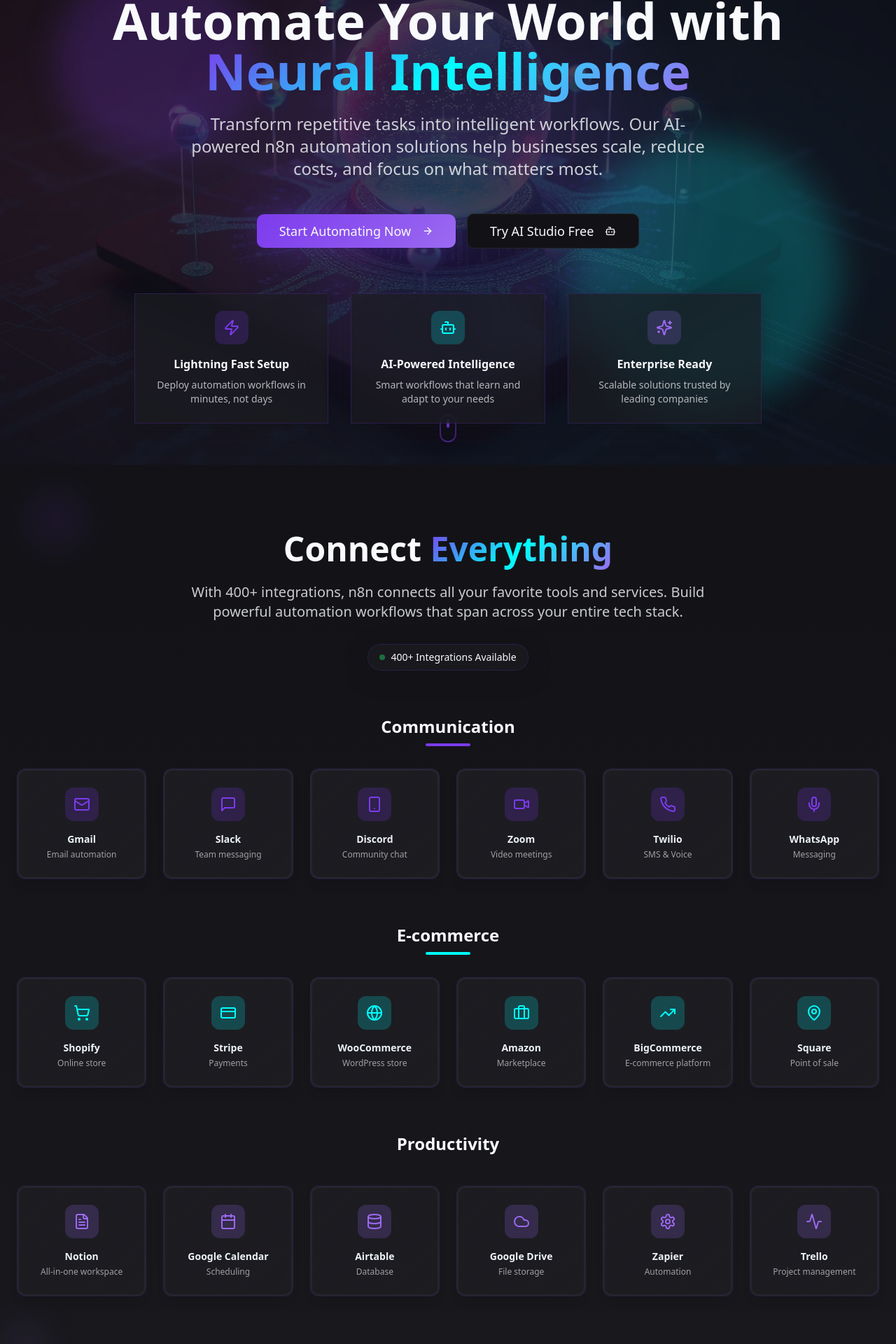
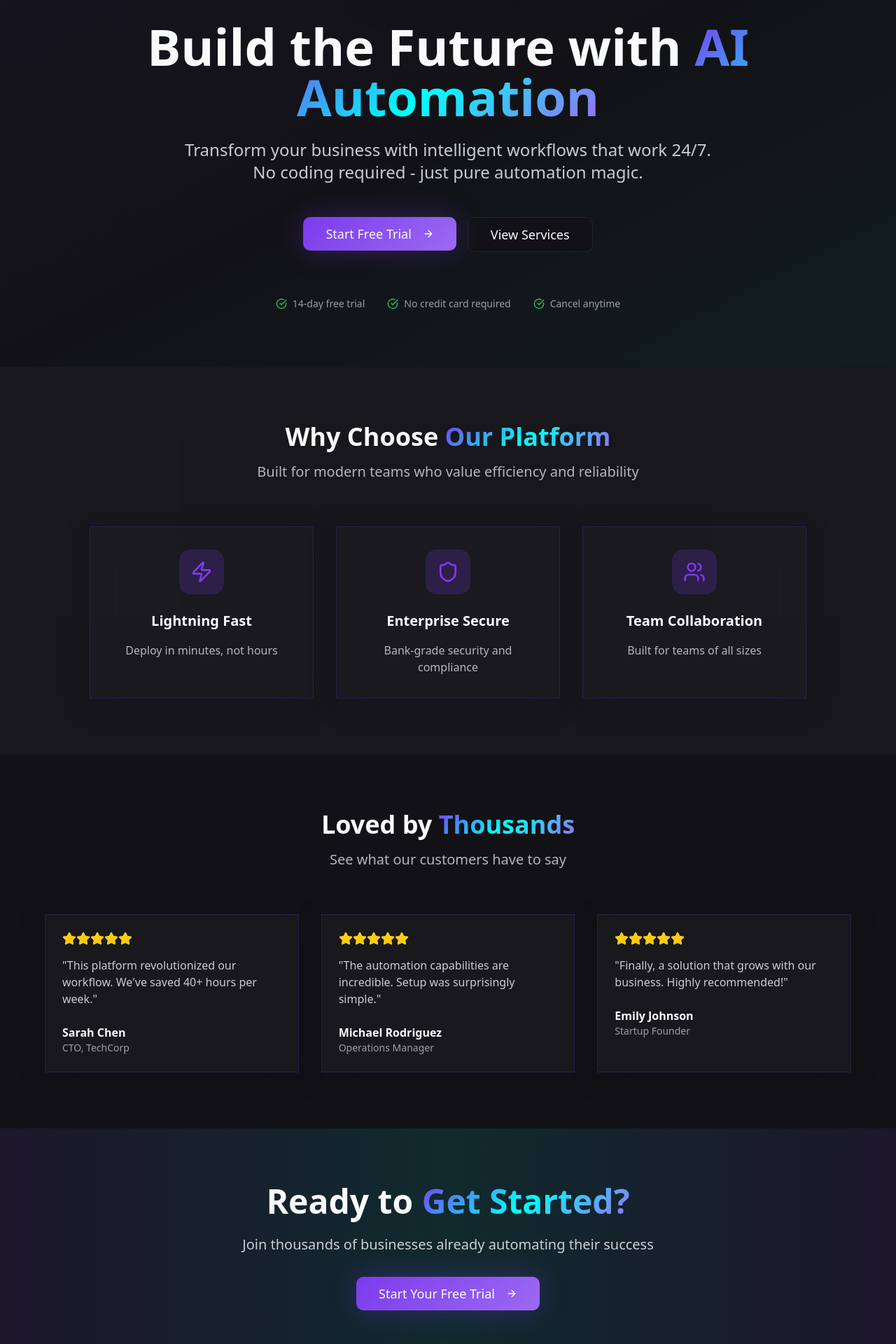
Before and after one commit to shaashish1/itgyani, a React (Vite) app: page / in a window 1280 px wide. Shown: the part 136-2056 px from the top of the page at 70% size. Built offline with nearby package versions, Linux system fonts and the light colour scheme.

Commit message:
Remix landing page and move services

```diff
--- a/src/App.tsx
+++ b/src/App.tsx
@@ -5,6 +5,7 @@ import { QueryClient, QueryClientProvider } from "@tanstack/react-query";
 import { BrowserRouter, Routes, Route } from "react-router-dom";
 import { ThemeProvider } from "@/components/ThemeProvider";
 import Index from "./pages/Index";
+import Services from "./pages/Services";
 import AIStudio from "./pages/AIStudio";
 import BusinessAutomation from "./pages/services/BusinessAutomation";
 import AICustomerSupport from "./pages/services/AICustomerSupport";
@@ -26,6 +27,7 @@ const App = () => (
         <BrowserRouter>
           <Routes>
             <Route path="/" element={<Index />} />
+            <Route path="/services" element={<Services />} />
             <Route path="/ai-studio" element={<AIStudio />} />
             <Route path="/services/business-automation" element={<BusinessAutomation />} />
             <Route path="/services/ai-customer-support" element={<AICustomerSupport />} />
--- a/src/pages/Index.tsx
+++ b/src/pages/Index.tsx
@@ -1,23 +1,196 @@
+import { Button } from "@/components/ui/button";
+import { ArrowRight, CheckCircle, Star, Users, Zap, Shield } from "lucide-react";
+import { Link } from "react-router-dom";
+import { useState } from "react";
+import ConsultationModal from "@/components/modals/ConsultationModal";
 import Header from "@/components/Header";
-import Hero from "@/components/Hero";
-import Services from "@/components/Services";
-import IntegrationShowcase from "@/components/IntegrationShowcase";
-import About from "@/components/About";
-import Contact from "@/components/Contact";
 import Footer from "@/components/Footer";
 
 const Index = () => {
+  const [consultationModalOpen, setConsultationModalOpen] = useState(false);
+
+  const features = [
+    {
+      icon: Zap,
+      title: "Lightning Fast",
+      description: "Deploy in minutes, not hours"
+    },
+    {
+      icon: Shield,
+      title: "Enterprise Secure",
+      description: "Bank-grade security and compliance"
+    },
+    {
+      icon: Users,
+      title: "Team Collaboration",
+      description: "Built for teams of all sizes"
+    }
+  ];
+
+  const testimonials = [
+    {
+      name: "Sarah Chen",
+      role: "CTO, TechCorp",
+      content: "This platform revolutionized our workflow. We've saved 40+ hours per week.",
+      rating: 5
+    },
+    {
+      name: "Michael Rodriguez",
+      role: "Operations Manager",
+      content: "The automation capabilities are incredible. Setup was surprisingly simple.",
+      rating: 5
+    },
+    {
+      name: "Emily Johnson",
+      role: "Startup Founder",
+      content: "Finally, a solution that grows with our business. Highly recommended!",
+      rating: 5
+    }
+  ];
+
   return (
     <div className="min-h-screen bg-background">
       <Header />
-      <main>
-        <Hero />
-        <IntegrationShowcase />
-        <Services />
-        <About />
-        <Contact />
-      </main>
+
+      {/* Hero Section */}
+      <section className="relative pt-24 pb-20 overflow-hidden">
+        <div className="absolute inset-0 bg-gradient-to-br from-primary/5 via-transparent to-secondary/5" />
+        <div className="container mx-auto px-6 relative">
+          <div className="text-center max-w-4xl mx-auto">
+            <div className="inline-flex items-center gap-2 px-4 py-2 rounded-full glass-card mb-8">
+              <div className="w-2 h-2 bg-green-500 rounded-full animate-pulse" />
+              <span className="text-sm font-medium">Now Live - Join 10,000+ Users</span>
+            </div>
+
+            <h1 className="text-5xl md:text-7xl font-bold mb-6 leading-tight">
+              Build the Future with{" "}
+              <span className="gradient-text">AI Automation</span>
+            </h1>
+
+            <p className="text-xl md:text-2xl text-foreground/80 mb-12 max-w-3xl mx-auto">
+              Transform your business with intelligent workflows that work 24/7.
+              No coding required - just pure automation magic.
+            </p>
+
+            <div className="flex flex-col sm:flex-row gap-4 justify-center mb-16">
+              <Button
+                className="btn-hero text-lg px-8 py-6"
+                onClick={() => setConsultationModalOpen(true)}
+              >
+                Start Free Trial
+                <ArrowRight className="ml-2 h-5 w-5" />
+              </Button>
+              <Link to="/services">
+                <Button variant="outline" className="text-lg px-8 py-6">
+                  View Services
+                </Button>
+              </Link>
+            </div>
+
+            {/* Trust Indicators */}
+            <div className="flex flex-wrap justify-center items-center gap-8 text-sm text-foreground/60">
+              <div className="flex items-center gap-2">
+                <CheckCircle className="h-4 w-4 text-green-500" />
+                <span>14-day free trial</span>
+              </div>
+              <div className="flex items-center gap-2">
+                <CheckCircle className="h-4 w-4 text-green-500" />
+                <span>No credit card required</span>
+              </div>
+              <div className="flex items-center gap-2">
+                <CheckCircle className="h-4 w-4 text-green-500" />
+                <span>Cancel anytime</span>
+              </div>
+            </div>
+          </div>
+        </div>
+      </section>
+
+      {/* Features Section */}
+      <section className="py-20 bg-muted/20">
+        <div className="container mx-auto px-6">
+          <div className="text-center mb-16">
+            <h2 className="text-4xl font-bold mb-4">
+              Why Choose <span className="gradient-text">Our Platform</span>
+            </h2>
+            <p className="text-xl text-foreground/70 max-w-2xl mx-auto">
+              Built for modern teams who value efficiency and reliability
+            </p>
+          </div>
+
+          <div className="grid md:grid-cols-3 gap-8 max-w-5xl mx-auto">
+            {features.map((feature, index) => {
+              const IconComponent = feature.icon;
+              return (
+                <div key={index} className="glass-card p-8 text-center hover-lift">
+                  <div className="w-16 h-16 bg-primary/20 rounded-2xl flex items-center justify-center mx-auto mb-6">
+                    <IconComponent className="h-8 w-8 text-primary" />
+                  </div>
+                  <h3 className="text-xl font-bold mb-4">{feature.title}</h3>
+                  <p className="text-foreground/70">{feature.description}</p>
+                </div>
+              );
+            })}
+          </div>
+        </div>
+      </section>
+
+      {/* Testimonials Section */}
+      <section className="py-20">
+        <div className="container mx-auto px-6">
+          <div className="text-center mb-16">
+            <h2 className="text-4xl font-bold mb-4">
+              Loved by <span className="gradient-text">Thousands</span>
+            </h2>
+            <p className="text-xl text-foreground/70">
+              See what our customers have to say
+            </p>
+          </div>
+
+          <div className="grid md:grid-cols-3 gap-8 max-w-6xl mx-auto">
+            {testimonials.map((testimonial, index) => (
+              <div key={index} className="glass-card p-6 hover-lift">
+                <div className="flex items-center mb-4">
+                  {[...Array(testimonial.rating)].map((_, i) => (
+                    <Star key={i} className="h-5 w-5 text-yellow-400 fill-current" />
+                  ))}
+                </div>
+                <p className="text-foreground/80 mb-6">"{testimonial.content}"</p>
+                <div>
+                  <p className="font-semibold">{testimonial.name}</p>
+                  <p className="text-sm text-foreground/60">{testimonial.role}</p>
+                </div>
+              </div>
+            ))}
+          </div>
+        </div>
+      </section>
+
+      {/* CTA Section */}
+      <section className="py-20 bg-gradient-to-r from-primary/10 via-secondary/10 to-primary/10">
+        <div className="container mx-auto px-6 text-center">
+          <h2 className="text-4xl md:text-5xl font-bold mb-6">
+            Ready to <span className="gradient-text">Get Started?</span>
+          </h2>
+          <p className="text-xl text-foreground/80 mb-8 max-w-2xl mx-auto">
+            Join thousands of businesses already automating their success
+          </p>
+          <Button
+            className="btn-hero text-lg px-8 py-6"
+            onClick={() => setConsultationModalOpen(true)}
+          >
+            Start Your Free Trial
+            <ArrowRight className="ml-2 h-5 w-5" />
+          </Button>
+        </div>
+      </section>
+
       <Footer />
+
+      <ConsultationModal
+        isOpen={consultationModalOpen}
+        onClose={() => setConsultationModalOpen(false)}
+      />
     </div>
   );
 };
--- /dev/null
+++ b/src/pages/Services.tsx
@@ -0,0 +1,25 @@
+import Header from "@/components/Header";
+import Hero from "@/components/Hero";
+import Services from "@/components/Services";
+import IntegrationShowcase from "@/components/IntegrationShowcase";
+import About from "@/components/About";
+import Contact from "@/components/Contact";
+import Footer from "@/components/Footer";
+
+const Index = () => {
+  return (
+    <div className="min-h-screen bg-background">
+      <Header />
+      <main>
+        <Hero />
+        <IntegrationShowcase />
+        <Services />
+        <About />
+        <Contact />
+      </main>
+      <Footer />
+    </div>
+  );
+};
+
+export default Index;
```
